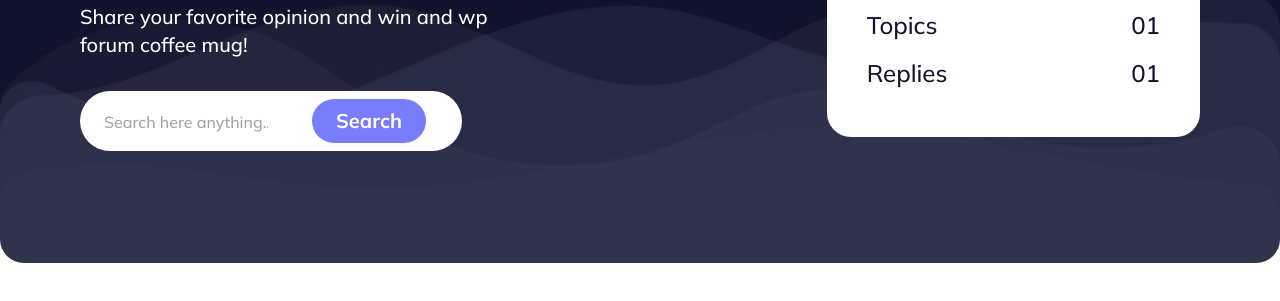
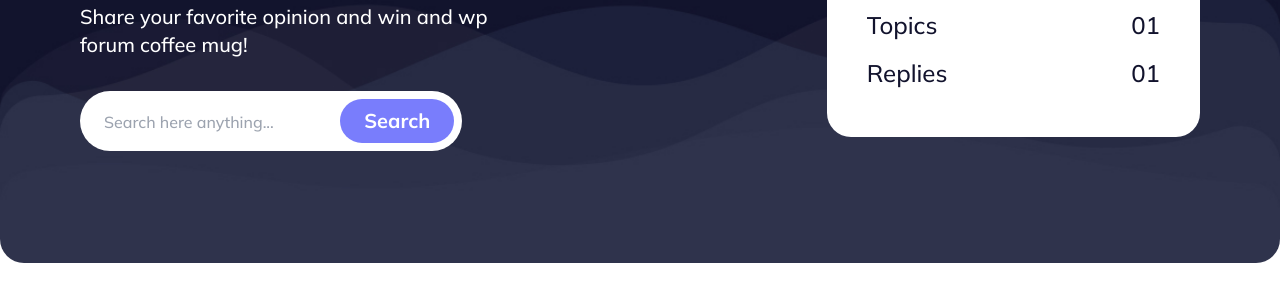
Before and after one commit to nuralom787/WAVE-FORUM, a plain HTML site: page index.html in a window 1280 px wide. Shown: the part 361-662 px from the top of the page. Drawn offline with nearby package versions, Linux system fonts and the light colour scheme.

Commit message:
search button bug fixe

```diff
--- a/index.html
+++ b/index.html
@@ -113,7 +113,7 @@
                     forum coffee mug!
                 </p>
                 <div class="bg-white w-fit px-2 py-2 rounded-full">
-                    <input class="w-3/5 outline-none pl-4 pr-4 lg:pr-10 font-medium text-base text-[#03071280]"
+                    <input class="w-3/5 lg:w-fit outline-none pl-4 pr-4 lg:pr-10 font-medium text-base text-[#03071280]"
                         type="text" placeholder="Search here anything...">
                     <button
                         class="bg-[#797DFC] text-white text-lg md:text-xl px-6 md:px-6 py-2 md:py-2 rounded-full font-bold">
```
